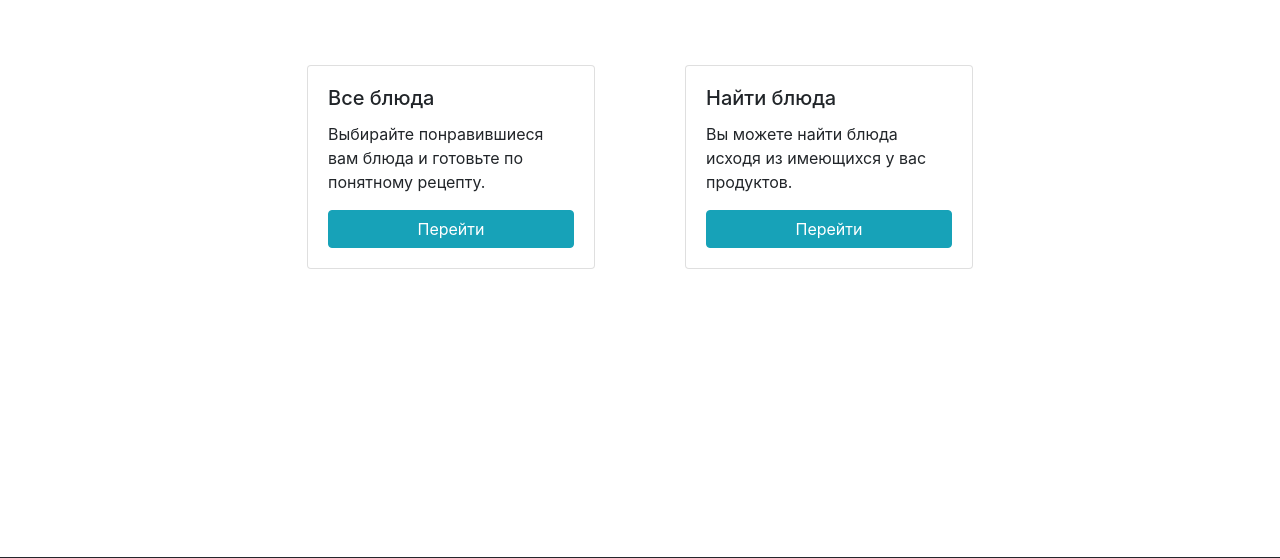
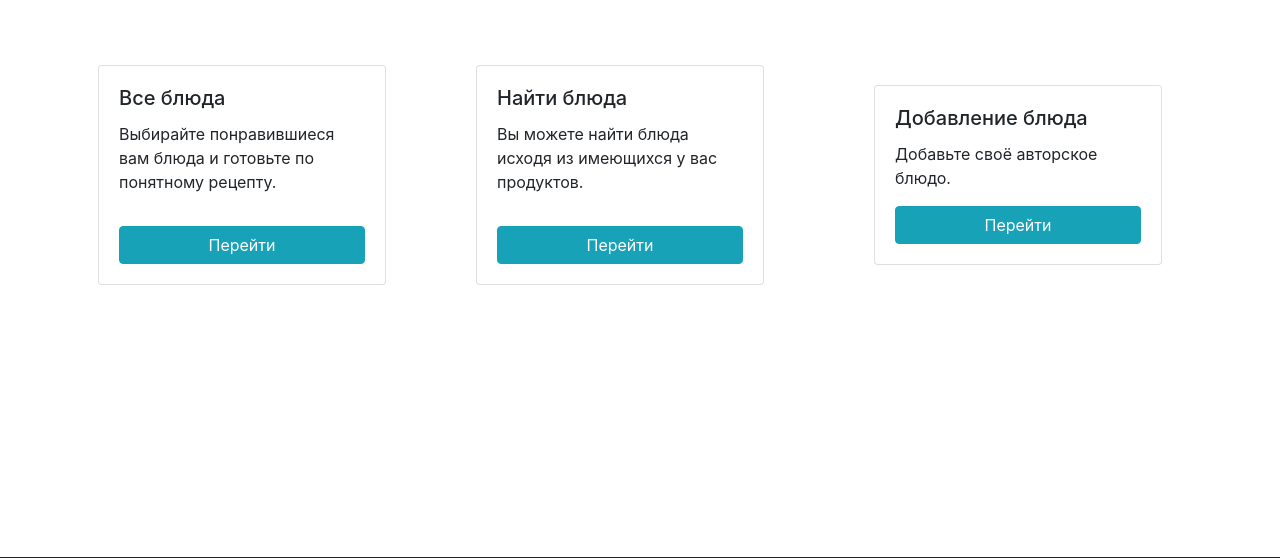
Before and after one commit to Er01Egor/Flask-Project, a Flask app: page / in a window 1280 px wide. Shown: the part 92-650 px from the top of the page. Run offline with Flask 3, Linux system fonts and the light colour scheme; some libraries are stand-ins or nearby versions.

Commit message:
Добавил карточку добавления рецептов

```diff
--- a/main.py
+++ b/main.py
@@ -21,5 +21,9 @@ def search_page():
     return render_template('search_page.html', title=TITLE)
 
 
+@app.route('/add_recipes')
+def add_recipes():
+    return render_template('add_recipes.html', title=TITLE)
+
 if __name__ == '__main__':
     app.run(port=8080, host='127.0.0.1')
--- /dev/null
+++ b/templates/add_recipes.html
@@ -0,0 +1,5 @@
+{% extends "base.html" %}
+
+{% block content %}
+<p>Добавление новых блюд.</p>
+{% endblock %}
--- a/templates/card_main.html
+++ b/templates/card_main.html
@@ -26,6 +26,20 @@
                 </div>
             </div>
         </div>
-    </div>
-</div>
-{% endblock %}
+        <div class="card_main">
+            <div class="d-flex">
+                <div class="main_card_1">
+                    <div class="flex-item">
+                        <div class="card" style="width: 18rem;">
+                            <div class="card-body">
+                                <h5 class="card-title">Добавление блюда</h5>
+                                <p class="card-text">Добавьте своё авторское блюдо.</p>
+                                <a href="{{ url_for('add_recipes') }}" class="btn btn-info">Перейти</a>
+                            </div>
+                        </div>
+                    </div>
+                </div>
+            </div>
+        </div>
+
+        {% endblock %}
```
